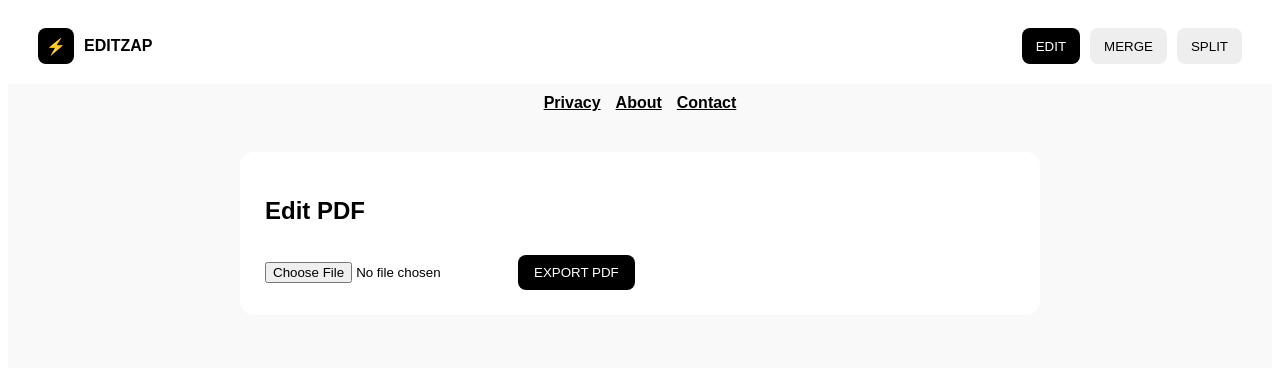
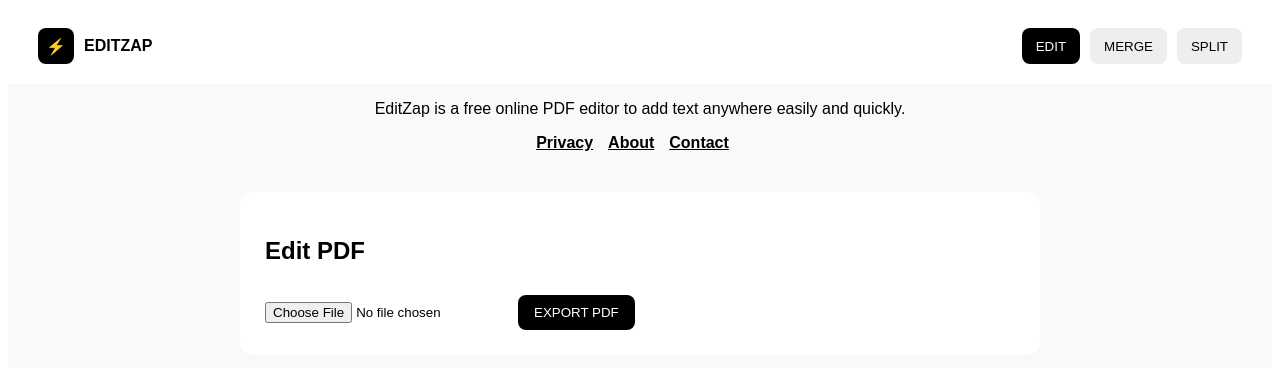
Before and after one commit to editzap/editzap, a Next.js app: page / in a window 1280 px wide. Shown: the top 368 px of the page. Built offline with nearby package versions, Linux system fonts and the light colour scheme.

Commit message:
adsense content added

```diff
--- a/app/page.tsx
+++ b/app/page.tsx
@@ -118,7 +118,7 @@ export default function Home() {
     return () => window.removeEventListener("keydown", handleKey);
   }, [selectedBox, boxes]);
 
-  // EXPORT PDF
+  // EXPORT
   const applyToPDF = async () => {
     if (!file) return;
 
@@ -170,17 +170,18 @@ export default function Home() {
         </div>
       </div>
 
-      {/* ADSENSE LINKS */}
+      {/* 🔥 DESCRIPTION (IMPORTANT FOR ADSENSE) */}
       <div style={{ textAlign: "center", marginTop: "10px" }}>
-        <a href="/privacy" style={{ marginRight: "15px", color: "#000", fontWeight: "600" }}>
-          Privacy
-        </a>
-        <a href="/about" style={{ marginRight: "15px", color: "#000", fontWeight: "600" }}>
-          About
-        </a>
-        <a href="/contact" style={{ color: "#000", fontWeight: "600" }}>
-          Contact
-        </a>
+        <p style={{ fontWeight: "500" }}>
+          EditZap is a free online PDF editor to add text anywhere easily and quickly.
+        </p>
+      </div>
+
+      {/* LINKS */}
+      <div style={{ textAlign: "center", marginTop: "5px" }}>
+        <a href="/privacy" style={link}>Privacy</a>
+        <a href="/about" style={link}>About</a>
+        <a href="/contact" style={link}>Contact</a>
       </div>
 
       {/* MAIN */}
@@ -324,3 +325,9 @@ const tabBtn = (active: boolean): React.CSSProperties => ({
   background: active ? "#000" : "#eee",
   color: active ? "#fff" : "#000",
 });
+
+const link: React.CSSProperties = {
+  marginRight: "15px",
+  color: "#000",
+  fontWeight: "600",
+};
```
